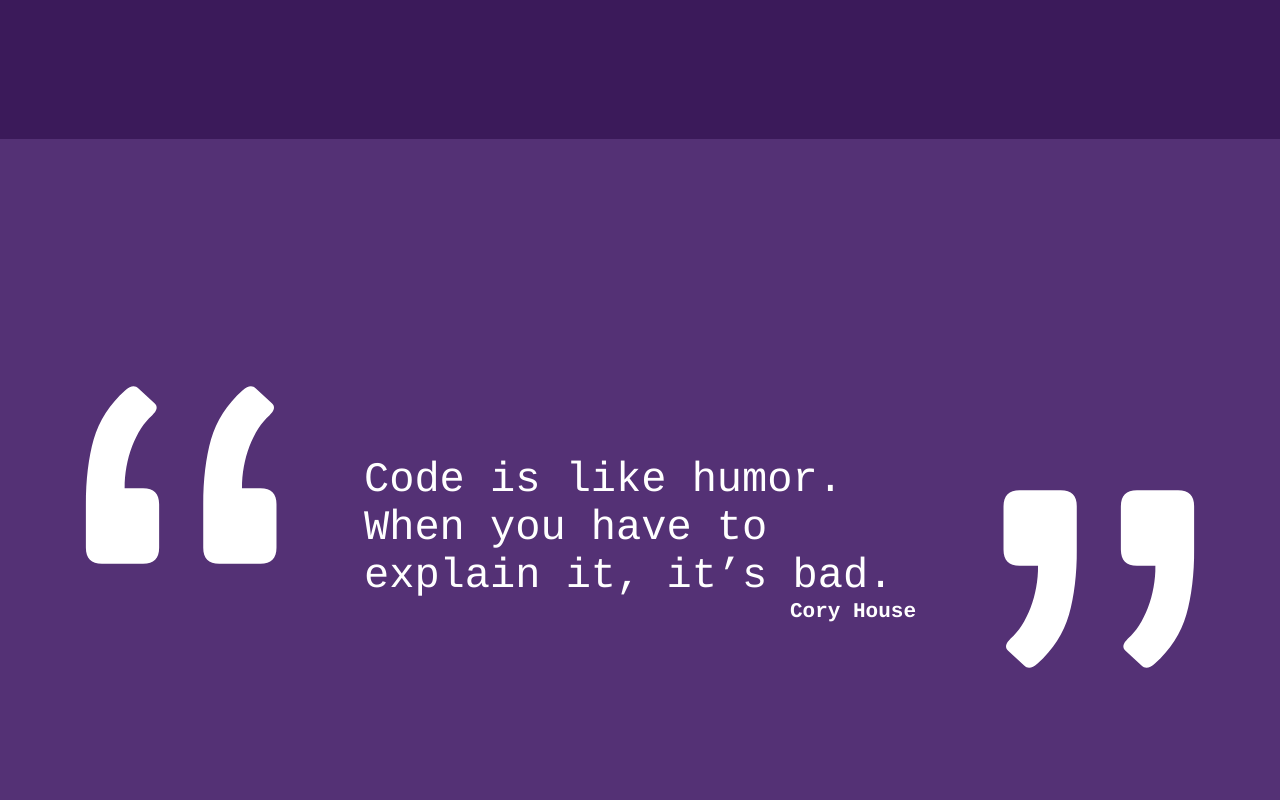
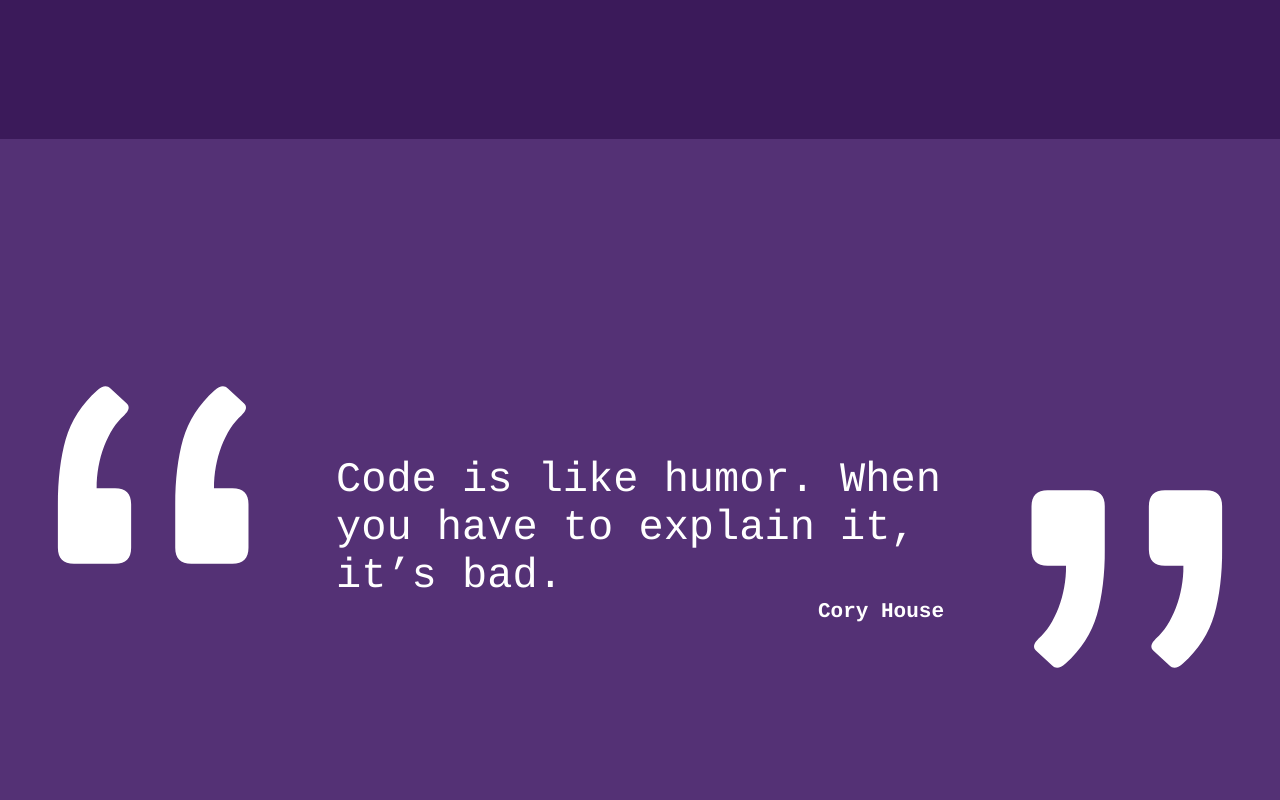
Before and after one commit to ezFazio/portfolio, a Next.js app: page / in a window 1280 px wide. Shown: the part 4780-5580 px from the top of the page. Built offline with nearby package versions, Linux system fonts and the light colour scheme.

Commit message:
feat(responsiveness): quote 1280px

```diff
--- a/src/components/quote-section/quote.module.css
+++ b/src/components/quote-section/quote.module.css
@@ -2,7 +2,6 @@
     display: flex;
     justify-content: center;
     background-color: var(--portfolio-purple-light);
-    font-size: 16px;
     height: 100vh;
     width: 100%;
     padding: 2rem 3rem;
@@ -30,3 +29,9 @@
 .quoteMarkStart {
     bottom: 4.5rem;
 }
+
+@media screen and (max-width: 1280px) {
+    .quote {
+        padding: 2rem 1rem;
+    }
+}
```
